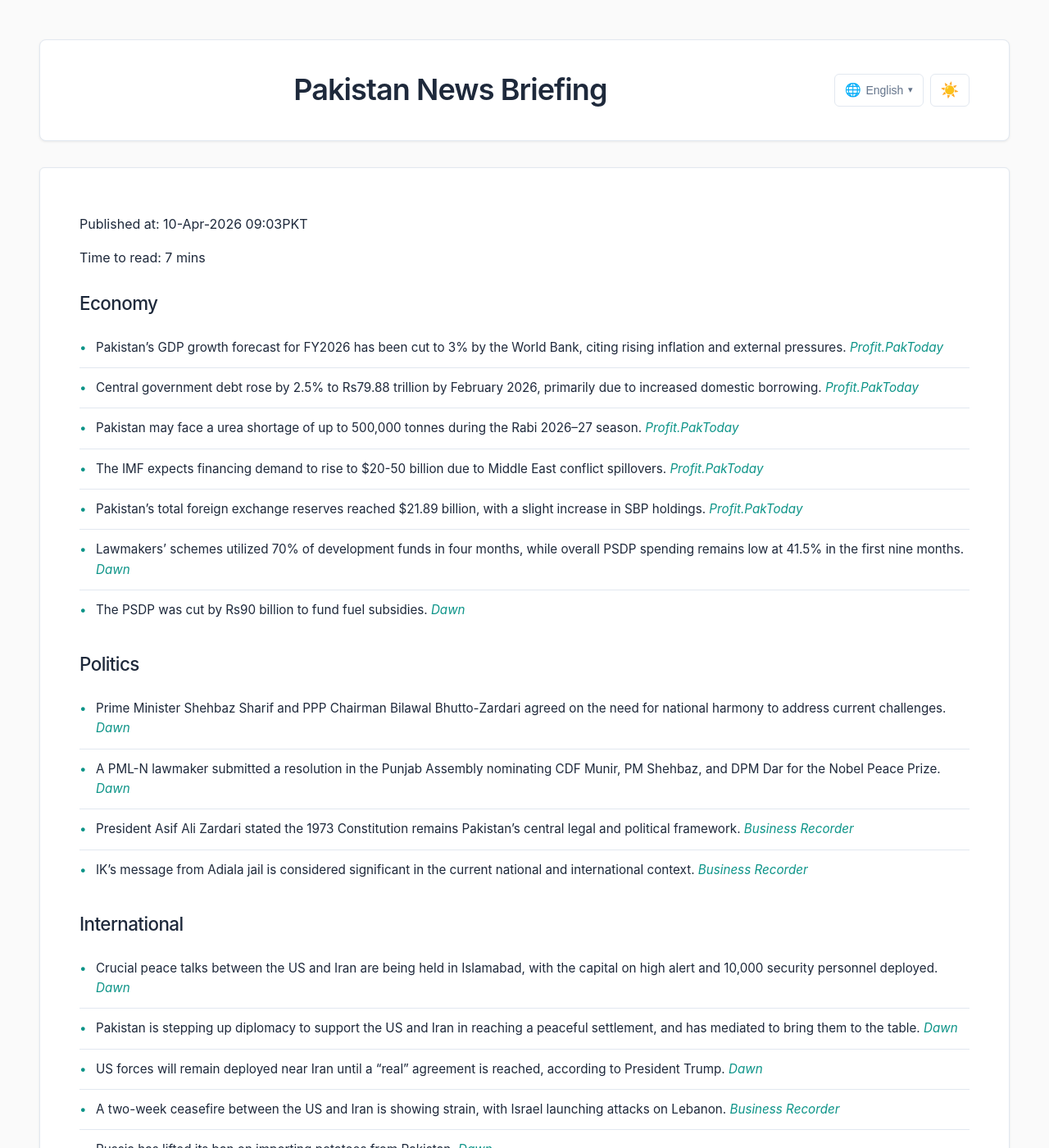
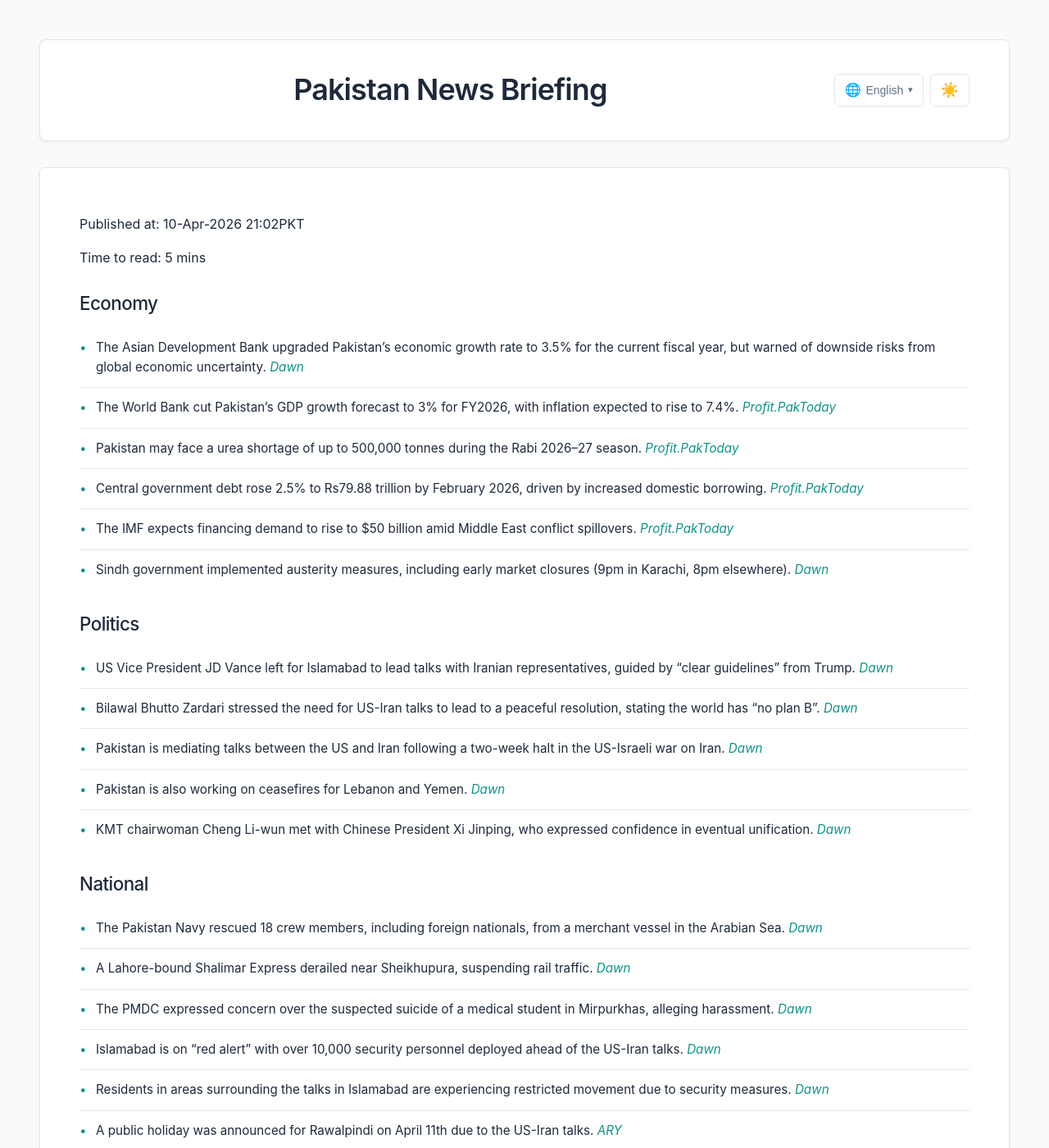
Before and after one commit to zsubzwary/news, a Jekyll site: the page built from en/index.md, in a window 1280 px wide and 1400 px high. Shown: the whole window at 82% size. Built offline with Jekyll 4.4.1, drawn with Linux system fonts in a browser that asks for light colours; some web fonts are replaced; some of the changed text lies outside the part shown.

Commit message:
DateTime; 2026-04-10T16:02:41.355Z

```diff
--- a/en/index.md
+++ b/en/index.md
@@ -4,95 +4,69 @@ title: Pakistan News Briefing
 lang: en
 ---
 
-Published at: 10-Apr-2026 09:03PKT
+Published at: 10-Apr-2026 21:02PKT
 
-Time to read: 7 mins
+Time to read: 5 mins
 
 ### Economy
-- Pakistan’s GDP growth forecast for FY2026 has been cut to 3% by the World Bank, citing rising inflation and external pressures. *[Profit.PakToday](https://profit.pakistantoday.com.pk/2026/04/10/world-bank-cuts-pakistans-gdp-growth-forecast-to-3-for-fy2026-inflation-seen-rising-to-7-4/)*
-- Central government debt rose by 2.5% to Rs79.88 trillion by February 2026, primarily due to increased domestic borrowing. *[Profit.PakToday](https://profit.pakistantoday.com.pk/2026/04/10/central-govt-debt-rises-2-5-to-rs79-88-trillion-by-february-2026/)*
+- The Asian Development Bank upgraded Pakistan’s economic growth rate to 3.5% for the current fiscal year, but warned of downside risks from global economic uncertainty. *[Dawn](https://www.dawn.com/news/1990480/asian-development-bank-upgrades-pakistans-economic-growth-rate-to-35pc)*
+- The World Bank cut Pakistan’s GDP growth forecast to 3% for FY2026, with inflation expected to rise to 7.4%. *[Profit.PakToday](https://profit.pakistantoday.com.pk/2026/04/10/world-bank-cuts-pakistans-gdp-growth-forecast-to-3-for-fy2026-inflation-seen-rising-to-7-4/)*
 - Pakistan may face a urea shortage of up to 500,000 tonnes during the Rabi 2026–27 season. *[Profit.PakToday](https://profit.pakistantoday.com.pk/2026/04/10/pakistan-may-face-urea-shortage-of-up-to-500000-tonnes-in-rabi-2026-27/)*
-- The IMF expects financing demand to rise to $20-50 billion due to Middle East conflict spillovers. *[Profit.PakToday](https://profit.pakistantoday.com.pk/2026/04/10/imf-sees-financing-demand-rising-to-50-billion-amid-middle-east-conflict-spillovers/)*
-- Pakistan’s total foreign exchange reserves reached $21.89 billion, with a slight increase in SBP holdings. *[Profit.PakToday](https://profit.pakistantoday.com.pk/2026/04/09/pakistans-total-fx-reserves-near-22bn-as-sbp-holdings-rise-slightly/)*
-- Lawmakers’ schemes utilized 70% of development funds in four months, while overall PSDP spending remains low at 41.5% in the first nine months. *[Dawn](https://www.dawn.com/news/1990382/lawmakers-schemes-outpace-sluggish-uplift-spending)*
-- The PSDP was cut by Rs90 billion to fund fuel subsidies. *[Dawn](https://www.dawn.com/news/1990382/lawmakers-schemes-outpace-sluggish-uplift-spending)*
+- Central government debt rose 2.5% to Rs79.88 trillion by February 2026, driven by increased domestic borrowing. *[Profit.PakToday](https://profit.pakistantoday.com.pk/2026/04/10/central-govt-debt-rises-2-5-to-rs79-88-trillion-by-february-2026/)*
+- The IMF expects financing demand to rise to $50 billion amid Middle East conflict spillovers. *[Profit.PakToday](https://profit.pakistantoday.com.pk/2026/04/10/imf-sees-financing-demand-rising-to-50-billion-amid-middle-east-conflict-spillovers/)*
+- Sindh government implemented austerity measures, including early market closures (9pm in Karachi, 8pm elsewhere). *[Dawn](https://www.dawn.com/news/1990483/sindh-implements-austerity-measures-notifies-early-market-closure-among-other-steps)*
 
 ### Politics
-- Prime Minister Shehbaz Sharif and PPP Chairman Bilawal Bhutto-Zardari agreed on the need for national harmony to address current challenges. *[Dawn](https://www.dawn.com/news/1990369/pm-bilawal-agree-national-harmony-need-of-hour)*
-- A PML-N lawmaker submitted a resolution in the Punjab Assembly nominating CDF Munir, PM Shehbaz, and DPM Dar for the Nobel Peace Prize. *[Dawn](https://www.dawn.com/news/1990376/pakistani-women-drive-a-fifth-of-senate-agenda-free-and-fair-election-network)*
-- President Asif Ali Zardari stated the 1973 Constitution remains Pakistan’s central legal and political framework. *[Business Recorder](https://www.brecorder.com/news/40415702/1973-constitution-remains-central-legal-political-framework-president)*
-- IK’s message from Adiala jail is considered significant in the current national and international context. *[Business Recorder](https://www.brecorder.com/news/40415706/iks-message-from-adiala-jail-carries-significant-importance-kp-cm)*
+- US Vice President JD Vance left for Islamabad to lead talks with Iranian representatives, guided by “clear guidelines” from Trump. *[Dawn](https://www.dawn.com/news/1990461/vance-heads-to-islamabad-says-trump-gave-him-some-pretty-clear-guidelines-on-iran-talks)*
+- Bilawal Bhutto Zardari stressed the need for US-Iran talks to lead to a peaceful resolution, stating the world has “no plan B”. *[Dawn](https://www.dawn.com/news/1990535/world-doesnt-have-a-plan-b-bilawal-stresses-need-for-us-iran-talks-to-lead-to-peaceful-resolution-of-conflict)*
+- Pakistan is mediating talks between the US and Iran following a two-week halt in the US-Israeli war on Iran. *[Dawn](https://www.dawn.com/news/1990461/vance-heads-to-islamabad-says-trump-gave-him-some-pretty-clear-guidelines-on-iran-talks)*
+- Pakistan is also working on ceasefires for Lebanon and Yemen. *[Dawn](https://www.dawn.com/news/1990386/pakistan-steps-up-diplomacy-as-lebanon-strikes-strain-ceasefire)*
+- KMT chairwoman Cheng Li-wun met with Chinese President Xi Jinping, who expressed confidence in eventual unification. *[Dawn](https://www.dawn.com/news/1990508/chinese-taiwanese-will-unite-xi-tells-taiwan-opposition-leader)*
+
+### National
+- The Pakistan Navy rescued 18 crew members, including foreign nationals, from a merchant vessel in the Arabian Sea. *[Dawn](https://www.dawn.com/news/1990513/pakistan-navy-rescues-18-crew-members-including-foreign-nationals-of-merchant-vessel-in-arabian-sea-operation)*
+- A Lahore-bound Shalimar Express derailed near Sheikhupura, suspending rail traffic. *[Dawn](https://www.dawn.com/news/1990477/lahore-bound-shalimar-express-derails-near-sheikhupura-rail-traffic-suspended)*
+- The PMDC expressed concern over the suspected suicide of a medical student in Mirpurkhas, alleging harassment. *[Dawn](https://www.dawn.com/news/1990500/pmdc-expresses-deep-concern-at-suspected-suicide-of-medical-student-in-mirpurkhas)*
+- Islamabad is on “red alert” with over 10,000 security personnel deployed ahead of the US-Iran talks. *[Dawn](https://www.dawn.com/news/1990385/capital-on-high-alert-ahead-of-us-iran-peace-talks)*
+- Residents in areas surrounding the talks in Islamabad are experiencing restricted movement due to security measures. *[Dawn](https://www.dawn.com/news/1990327/residents-trapped-indoors-as-area-sealed-under-tight-security)*
+- A public holiday was announced for Rawalpindi on April 11th due to the US-Iran talks. *[ARY](https://arynews.tv/public-holiday-announced-on-april-11/)*
+- NADRA warned citizens about penalties for expired CNICs, with enforcement expected after June. *[ARY](https://arynews.tv/nadra-warns-of-penalties-for-expired-cnics/)*
+- Lahore High Court ruled that CNICs are not movable property and cannot be blocked or attached. *[Dawn](https://www.dawn.com/news/1990352/cnic-not-moveable-property-cant-be-blocked-impounded-or-attached-lahore-high-court)*
 
 ### International
-- Crucial peace talks between the US and Iran are being held in Islamabad, with the capital on high alert and 10,000 security personnel deployed. *[Dawn](https://www.dawn.com/news/1990385/capital-on-high-alert-ahead-of-us-iran-peace-talks)*
-- Pakistan is stepping up diplomacy to support the US and Iran in reaching a peaceful settlement, and has mediated to bring them to the table. *[Dawn](https://www.dawn.com/news/1990386/pakistan-steps-up-diplomacy-as-lebanon-strikes-strain-ceasefire)*
-- US forces will remain deployed near Iran until a “real” agreement is reached, according to President Trump. *[Dawn](https://www.dawn.com/news/1990368/us-forces-to-remain-deployed-near-iran-until-real-agreement-reached-says-trump)*
-- A two-week ceasefire between the US and Iran is showing strain, with Israel launching attacks on Lebanon. *[Business Recorder](https://www.brecorder.com/news/40415743/us-iran-ceasefire-deal-shows-strain-ahead-of-talks-with-oil-flows-squeezed)*
-- Russia has lifted its ban on importing potatoes from Pakistan. *[Dawn](https://www.dawn.com/news/1990394/moscow-lifts-ban-on-pakistani-potatoes)*
-- NATO Secretary General Mark Rutte is urging allies to pledge support for securing the Strait of Hormuz, as requested by President Trump. *[ARY](https://arynews.tv/nato-rutte-tells-allies-trump-wants-hormuz-pledges-within-days/)*
-- Iran’s supreme leader stated Tehran does not seek war but will not renounce its legitimate rights. *[Dawn](https://www.dawn.com/news/1990308/in-written-message-iran-supreme-leader-says-tehran-does-not-seek-war-but-will-not-renounce-legitimate-rights)*
-
-### National
-- The Lahore High Court ruled that a CNIC is not movable property and cannot be blocked, impounded, or attached. *[Dawn](https://www.dawn.com/news/1990352/cnic-not-moveable-property-cant-be-blocked-impounded-or-attached-lahore-high-court)*
-- PIA is planning to double its fleet to 60 aircraft. *[Dawn](https://www.dawn.com/news/1990392/pia-fleet-expansion-on-the-cards)*
-- Another case of mpox with local transmission has appeared in Karachi, and the first death from dengue was reported in the city. *[Dawn](https://www.dawn.com/news/1990422/another-mpox-case-of-local-transmission-appears-in-karachi)*
-- Pakistan and Ethiopia are exploring a trilateral maritime alliance involving Djibouti. *[Business Recorder](https://www.brecorder.com/news/40415710/pakistan-ethiopia-to-explore-trilateral-maritime-alliance-involving-djibouti)*
-- The ‘Route to Makkah’ operation will begin from Lahore airport for Hajj 2026. *[Business Recorder](https://www.brecorder.com/news/40415705/mansehra-to-jalkhand-motorway-project-to-serve-as-alternative-to-karakoram-highway)*
-
-### Weather
-- *No relevant news articles provided.*
+- Israel approved 34 new West Bank settlements, a decision criticized by Peace Now. *[Dawn](https://www.dawn.com/news/1990525/israel-approves-34-new-west-bank-settlements-report)*
+- Iran is planning to impose a crypto toll on oil tankers passing through the Strait of Hormuz. *[Profit.PakToday](https://profit.pakistantoday.com.pk/2026/04/10/iran-plans-crypto-toll-on-oil-tankers-through-strait-of-hormuz-during-ceasefire-ft-reports/)*
+- Israel and Lebanon are expected to hold talks in Washington, mediated by the US. *[ARY](https://arynews.tv/israel-and-lebanon-are-expected-to-hold-talks-what-do-we-know/)*
+- The EU activated its Entry/Exit System across the Schengen Area to strengthen border security. *[ARY](https://arynews.tv/eu-strengthens-border-security-with-new-system/)*
 
 ### Sports
-- Tottenham Hotspur’s Mohammed Kudus could miss the World Cup due to an injury setback. *[ARY](https://arynews.tv/spurs-mohammed-kudus-could-miss-world-cup-after-injury-setback/)*
+- Luciano Spalletti signed a new deal to remain Juventus coach until 2028. *[Business Recorder](https://www.brecorder.com/news/40415800/coach-spalletti-signs-new-juve-deal-until-2028)*
+- Mikel Arteta urged Arsenal to pressure Manchester City in the Premier League title race. *[Business Recorder](https://www.brecorder.com/news/40415799/arteta-urges-arsenal-to-pile-pressure-on-man-city-in-title-race)*
+- Jannik Sinner advanced to the Monte Carlo semi-final against Alexander Zverev. *[Business Recorder](https://www.brecorder.com/news/40415796/sinner-eases-into-monte-carlo-semi-final-against-zverev)*
 
 ### Health
-- *See National section for mpox and dengue outbreak news.*
+- The PMDC expressed concern over the suspected suicide of a medical student, highlighting potential harassment. *[Dawn](https://www.dawn.com/news/1990500/pmdc-expresses-deep-concern-at-suspected-suicide-of-medical-student-in-mirpurkhas)*
+- A forensic specialist, Dr. Rohina Hasan, shared harrowing stories from her career in a new memoir. *[ARY](https://arynews.tv/rohina-hasan-memoirs-of-a-forensic-expert/)*
 
 ### Other
-- Tensions are flaring as police disperse Muslims at Al Aqsa Mosque following its reopening after 41 days. *[Dawn](https://www.dawn.com/news/1990367/tears-of-joy-mark-reopening-of-jerusalem-holy-sites-after-41-days)*
-- Israel is seeking peace talks with Lebanon. *[Dawn](https://www.dawn.com/news/1990283/israel-seeks-peace-talks-with-lebanon-as-soon-as-possible-as-world-condemns-tel-avivs-bombardment-amid-us-iran-truce)*
-- Taylor Swift was seen in New York City in a bridal-inspired outfit. *[ARY](https://arynews.tv/taylor-swift-stuns-in-bridal-inspired-street-look-with-signature-red-lip/)*
-- Melania Trump denied any connection to Jeffrey Epstein and called claims linking her to him “lies”. *[ARY](https://arynews.tv/melania-trump-denies-any-epstein-connection-seeks-end-to-lies/)*
-- Shah Rukh Khan sent birthday wishes to Anant Ambani. *[ARY](https://arynews.tv/shah-rukh-khan-sends-warm-birthday-wishes-to-anant-ambani/)*
-- A Sindh government committee has been constituted to ensure the execution of the Gul Plaza inferno inquiry report. *[Dawn](https://www.dawn.com/news/1990238/sindh-govt-constitutes-high-level-committee-to-ensure-execution-of-gul-plaza-infernos-inquiry-report)*
-- The LHC has extended the stay order on construction at city gates. *[Business Recorder](https://www.brecorder.com/news/40415707/lhc-extends-stay-on-construction-at-city-gates)*
-- A UK court ordered India’s SpiceJet to pay $8 million. *[ARY](https://arynews.tv/uk-court-orders-indias-spicejet-to-pay-8-million/)*
-- India is considering payment lags and extra checks for senior citizens to curb digital fraud. *[ARY](https://arynews.tv/india-mulls-payment-lags-checks-for-senior-citizens-as-digital-fraud-rises-rbi-paper-shows/)*
-- The government clarified that there is no change in petrol and diesel prices despite a circulating fake notification. *[ARY](https://arynews.tv/petrol-prices-government-issues-clarification/)*
-- US fourth-quarter GDP growth was revised lower to 0.5%. *[ARY](https://arynews.tv/us-fourth-quarter-gdp-growth-revised-lower-to-a-0-5-rate/)*
-- A court issued notices regarding exorbitant traffic challans. *[ARY](https://arynews.tv/court-issues-notices-on-traffic-fine-controversy/)*
-- JazzCash CEO Murtaza Ali joined the Money20/20 Awards jury. *[Profit.PakToday](https://profit.pakistantoday.com.pk/2026/04/09/jazzcash-ceo-joins-money20-20-awards-jury-as-pakistan-fintech-gains-visibility/)*
-- The ‘Mamta Programme’ has enrolled over 1 million pregnant and lactating women in Sindh. *[Business Recorder](https://www.brecorder.com/news/40415709/mamta-programme-over-1m-pregnant-lactating-women-enrolled)*
-- An article discusses the importance of educating the poor. *[Dawn](https://www.dawn.com/news/1990405/educating-the-poor)*
-- An editorial discusses the attacks on Lebanon. *[Dawn](https://www.dawn.com/news/1990408/attacking-lebanon)*
-- An article discusses the importance of the 1973 Constitution. *[Dawn](https://www.dawn.com/news/1990405/educating-the-poor)*
-- An article discusses the need for national harmony. *[Dawn](https://www.dawn.com/news/1990369/pm-bilawal-agree-national-harmony-need-of-hour)*
-- An article discusses the importance of the Route to Makkah program. *[Profit.PakToday](https://profit.pakistantoday.com.pk/2026/04/09/route-to-makkah-facility-to-debut-in-lahore-as-pakistan-finalises-hajj-arrangements-for-180000-pilgrims)*
-- An article discusses the importance of the Mansehra to Jalkhand motorway project. *[Business Recorder](https://www.brecorder.com/news/40415705/mansehra-to-jalkhand-motorway-project-to-serve-as-alternative-to-karakoram-highway)*
-- An article discusses the importance of the Article 199 ruling. *[Business Recorder](https://www.brecorder.com/news/40415691/article-199-fcc-rules-contractual-appointment-not-challengeable)*
-- An article discusses the importance of domestic oil and gas firms. *[Business Recorder](https://www.brecorder.com/news/40415704/domestic-oil-gas-firms-commend-govts-diplomatic-initiatives)*
-- An article discusses the importance of the LHC ruling on CNIC. *[Business Recorder](https://www.brecorder.com/news/40415690/lhc-directs-fbr-to-return-gold-bar-to-passenger-upon-payment-against-penalty)*
-- An article discusses the importance of the Route to Makkah facility. *[Profit.PakToday](https://profit.pakistantoday.com.pk/2026/04/09/route-to-makkah-facility-to-debut-in-lahore-as-pakistan-finalises-hajj-arrangements-for-180000-pilgrims)*
-- An article discusses the importance of the Finance Minister’s consultations. *[Profit.PakToday](https://profit.pakistantoday.com.pk/2026/04/10/finance-minister-holds-nationwide-virtual-consultations-with-business-leaders-ahead-of-budget)*
-- An article discusses the importance of the Indian shares. *[Profit.PakToday](https://profit.pakistantoday.com.pk/2026/04/09/indian-shares-retreat-after-sharp-rally-as-middle-east-tensions-cloud-sentiment)*
-- An article discusses the importance of the IMF agreement with Sri Lanka. *[Profit.PakToday](https://profit.pakistantoday.com.pk/2026/04/09/imf-reaches-staff-level-agreement-with-sri-lanka-unlocking-700-million-amid-energy-crisis)*
-- An article discusses the importance of the security beef up. *[Business Recorder](https://www.brecorder.com/news/40415689/security-beefed-up-ahead-of-us-iran-talks-in-islamabad)*
-- An article discusses the importance of the notice issued to DC. *[Business Recorder](https://www.brecorder.com/news/40415687/notice-issued-to-dc-in-response-to-contempt-plea)*
-- An article discusses the importance of the LHC ruling on traffic fines. *[Business Recorder](https://www.brecorder.com/news/40415707/lhc-extends-stay-on-construction-at-city-gates)*
-- An article discusses the importance of the Indian rupee. *[Business Recorder](https://www.brecorder.com/news/40415744/indian-rupee-to-contend-with-fading-rbi-rule-linked-flows-costly-oil)*
-- An article discusses the importance of the oil prices. *[Business Recorder](https://www.brecorder.com/news/40415738/oil-prices-rise-after-strikes-on-saudi-oil-facilities)*
-- An article discusses the importance of the dollar. *[Business Recorder](https://www.brecorder.com/news/40415739/dollar-set-for-weekly-drop-ahead-of-us-iran-peace-talks)*
-- An article discusses the importance of the stocks. *[Business Recorder](https://www.brecorder.com/news/40415740/stocks-shaky-as-israeli-attacks-on-lebanon-tests-iran-ceasefire)*
-- An article discusses the importance of the UK ruling. *[Business Recorder](https://www.brecorder.com/news/40415742/uks-starmer-says-iran-conflict-shows-britain-must-take-a-new-path)*
-- An article discusses the importance of the manpower boost. *[Business Recorder](https://www.brecorder.com/news/40415708/manpower-boost-planned-for-timely-pdp-completion)*
-- An article discusses the importance of the notice issued to DC. *[Business Recorder](https://www.brecorder.com/news/40415687/notice-issued-to-dc-in-response-to-contempt-plea)*
-- An article discusses the importance of the Route to Makkah operation. *[Business Recorder](https://www.brecorder.com/news/40415706/route-to-makkah-operation-will-begin-from-lahore-airport)*
-- An article discusses the importance of the LHC ruling. *[Business Recorder](https://www.brecorder.com/news/40415690/lhc-directs-fbr-to-return-gold-bar-to-passenger-upon-payment-against-penalty)*
-- An article discusses the importance of the security beef up. *[Business Recorder](https://www.brecorder.com/news/40415689/security-beefed-up-ahead-of-us-iran-talks-in-islamabad)*
-- An article discusses the importance of the LHC ruling. *[Business Recorder](https://www.brecorder.com/news/40415707/lhc-extends-stay-on-construction-at-city-gates)*
-- An article discusses the importance of the Mamta Programme. *[Business Recorder](https://www.brecorder.com/news/40415709/mamta-programme-over-1m-pregnant-lactating-women-enrolled)*
-- An article discusses the importance of the Indian shares. *[Profit.PakToday](https://profit.pakistantoday.com.pk/2026/04/09/indian-shares-retreat-after-sharp-rally-as-middle-east-tensions-cloud-sentiment)*
-- An article discusses the importance of the IMF agreement with Sri Lanka. *[Profit.PakToday](https://profit.pakistantoday.com.pk/2026/04/09/imf-reaches-staff-level-agreement-with-sri-lanka-unlocking-700-million-amid-energy-crisis)*
-- An article discusses the importance of the JazzCash CEO. *[Profit.PakToday](https://profit.pakistantoday.com.pk/2026/04/09/jazzcash-ceo-joins-money20-20-awards-jury-as-pakistan-fintech-gains-visibility/)*
-- An article discusses the importance of the Pakistan’s FX reserves. *[Profit.PakToday](https://profit.pakistantoday.com.pk/2026/04/09/pakistans-total-fx-reserves-near-22bn-as-sbp-holdings-rise-slightly/)*
-- An article discusses the importance of the Route to Makkah facility. *[Profit.PakToday](https://profit.pakistantoday.com.pk/2026/04/09/route-to-makkah-facility-to-debut-in-lahore-as-pakistan-finalises-hajj-arrangements-for-180000-pilgrims)*
+- Sikh pilgrims arrived in Pakistan from India to celebrate the Baisakhi festival. *[Dawn](https://www.dawn.com/news/1990522/in-pictures-sikh-pilgrims-arrive-in-pakistan-from-india-to-celebrate-baisakhi-festival)*
+- Dolce & Gabbana co-founder Stefano Gabbana resigned as chair but will retain his creative role. *[ARY](https://arynews.tv/dolce-gabbana-co-founder-stefano-gabbana-resigns-as-chair/)* & *[Business Recorder](https://www.brecorder.com/news/40415801/dolce-gabbana-co-founder-stefano-gabbana-resigns-as-chair-keeps-creative-role)*
+- Aamir Khan revealed that his divorce triggered an alcohol addiction. *[ARY](https://arynews.tv/aamir-khan-says-first-marriage-breakdown-triggered-alcohol-addiction/)*
+- Customs seized gold and foreign currency worth Rs190 million at Karachi airport. *[Profit.PakToday](https://profit.pakistantoday.com.pk/2026/04/10/customs-seizes-gold-foreign-currency-worth-rs190-million-at-karachi-airport/)*
+- Lockheed Martin secured a $4.7 billion contract for Patriot interceptor missile production. *[Business Recorder](https://www.brecorder.com/news/40415798/lockheed-martin-secures-47-billion-patriot-interceptor-missile-production-contract)*
+- Sri Lankan shares recorded their best week in over 15 months. *[Business Recorder](https://www.brecorder.com/news/40415789/sri-lankan-shares-record-best-week-in-more-than-15-months)*
+- India expressed concern over civilian casualties in Lebanon. *[Business Recorder](https://www.brecorder.com/news/40415788/india-says-deeply-concerned-by-reports-of-civilian-casualties-in-lebanon)*
+- Electric fan manufacturers are facing challenges due to raw material exporters. *[Profit.PakToday](https://profit.pakistantoday.com.pk/2026/04/10/electric-fan-manufacturers-are-up-in-arms-over-copper-and-other-raw-material-exporters-can-they-be-shifted-to-an-export-model/)*
+- JazzCash appointed as disbursement partner for Khyber Pakhtunkhwa’s Ehsaas fuel support scheme. *[Profit.PakToday](https://profit.pakistantoday.com.pk/2026/04/10/jazzcash-appointed-as-exclusive-disbursement-partner-for-khyber-pakhtunkhwas-ehsaas-fuel-support-scheme-2/)*
+- Chery Master Pakistan launched Tiggo 7 PHEV as a solution to the fuel crisis. *[Profit.PakToday](https://profit.pakistantoday.com.pk/2026/04/10/chery-master-pakistan-launches-tiggo-7-phev-as-a-solution-to-pakistans-fuel-crisis/)*
+- PSX gained over 2,000 points after a volatile session. *[Profit.PakToday](https://profit.pakistantoday.com.pk/2026/04/10/psx-gains-over-2000-points-in-as-buying-returns-after-volatile-session/)*
+- India’s central bank proposed a new asset threshold for upper layer NBFCs. *[Business Recorder](https://www.brecorder.com/news/40415792/india-central-banks-cash-withdrawal-plan-pushes-up-bond-yields-swap-rates)*
+- Copper prices rose as investors balanced Iran tensions with Chinese demand. *[Business Recorder](https://www.brecorder.com/news/40415793/copper-drifts-to-three-week-high-as-investors-balance-iran-with-chinese-demand)*
+- Palm oil futures fell, snapping a five-week rally. *[Business Recorder](https://www.brecorder.com/news/40415782/palm-falls-snapping-five-week-rally-posts-steepest-weekly-loss-in-16-months)*
+- TCS shares fell despite strong deal wins due to a rare annual revenue drop. *[Business Recorder](https://www.brecorder.com/news/40415786/tcs-falls-as-rare-annual-revenue-drop-dulls-quarterly-earnings-beat-deal-wins)*
+- Dubai limited foreign flights until May 31, impacting Indian airlines. *[Business Recorder](https://www.brecorder.com/news/40415785/dubai-limits-foreign-flights-until-may-31-letters-show-hitting-indian-airlines-hardest)*
+- India’s central bank’s cash withdrawal plan pushed up bond yields and swap rates. *[Business Recorder](https://www.brecorder.com/news/40415784/india-central-banks-cash-withdrawal-plan-pushes-up-bond-yields-swap-rates)*
+- A historical overview of US-Pakistan relations was published in light of the current talks. *[Dawn](https://www.dawn.com/news/1990471/when-washington-came-to-pakistan-a-brief-history)*
+- The US-Iran war is shifting to data centers and AI technologies. *[Dawn](https://www.dawn.com/news/1989447/from-battlefields-to-data-centres-the-us-iran-war-in-the-age-of-ai)*
+- The Iran war is impacting crisis-scarred countries like Sri Lanka. *[ARY](https://arynews.tv/war-challenges-facing-lower-income-countries/)*
+- Muzamil Aslam claims petrol prices would have been lower under a PTI government. *[ARY](https://arynews.tv/petrol-price-could-have-been-lower-in-pti-govt/)*
```
